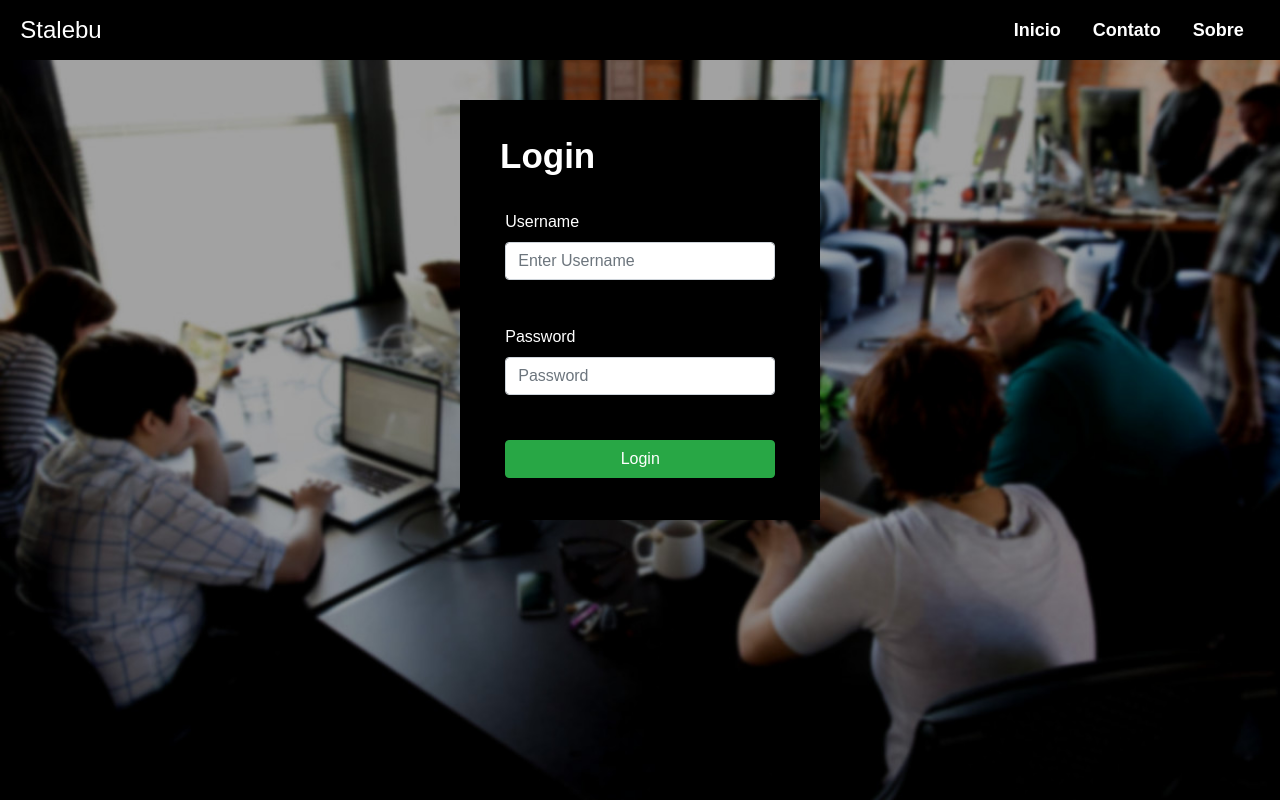
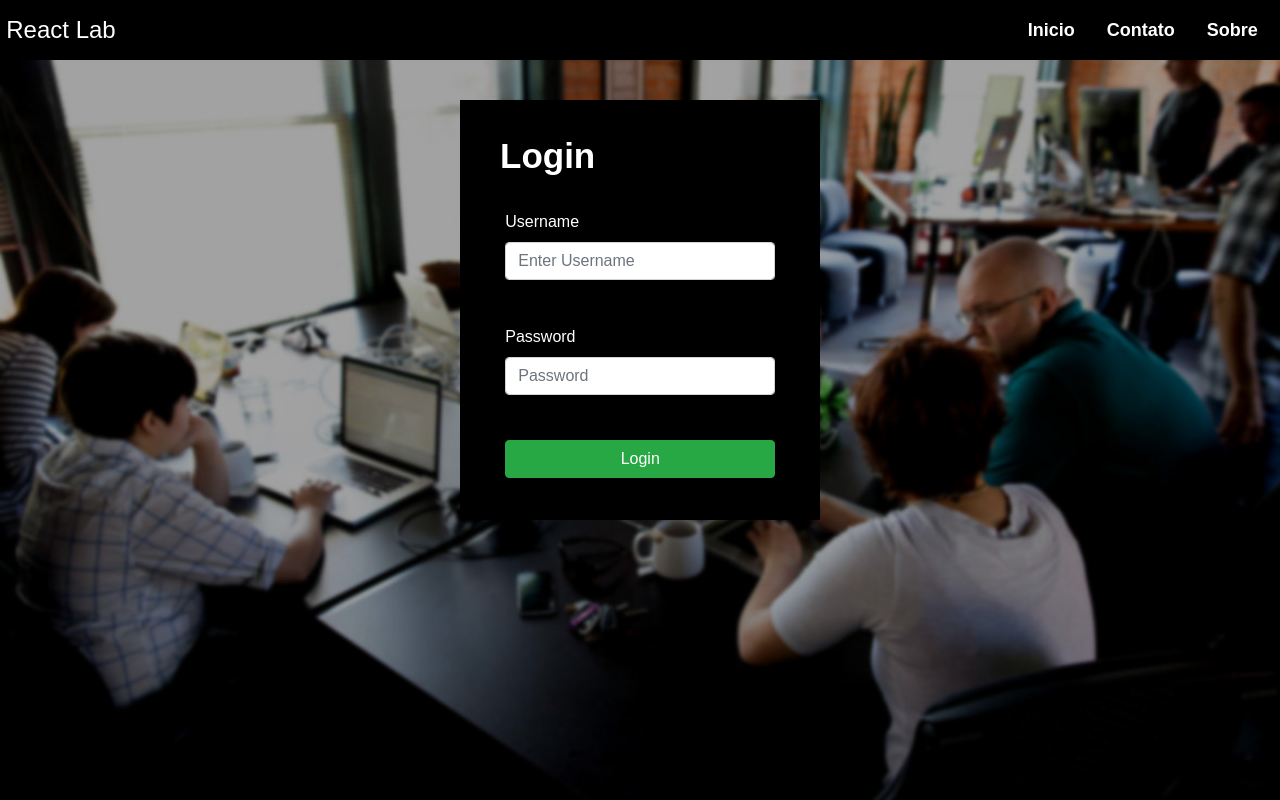
Before and after one commit to AndrePereiraSF/react-lab, a React (Create React App) app: page / in a window 1280 px wide. Built offline with nearby package versions, Linux system fonts and the light colour scheme.

Commit message:
Change Header

```diff
--- a/src/components/Header/Header.js
+++ b/src/components/Header/Header.js
@@ -5,7 +5,7 @@ import './Header.css';
 const Header = () => (
 	<header id="main-header">
 		<ul id="logo">
-			<h4 id="stalebu">Stalebu</h4>
+			<h4 id="stalebu">React Lab</h4>
 		</ul>
 		<ul>
 			<li>Inicio</li>
```
